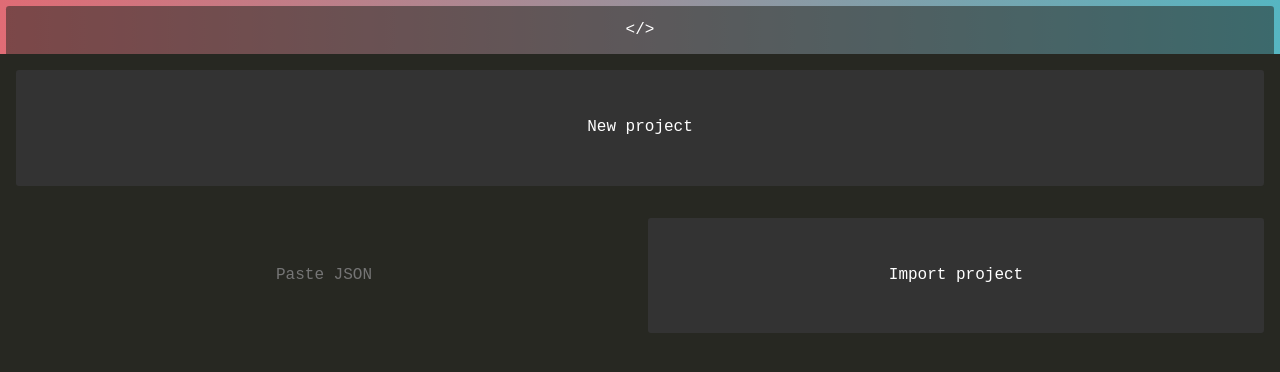
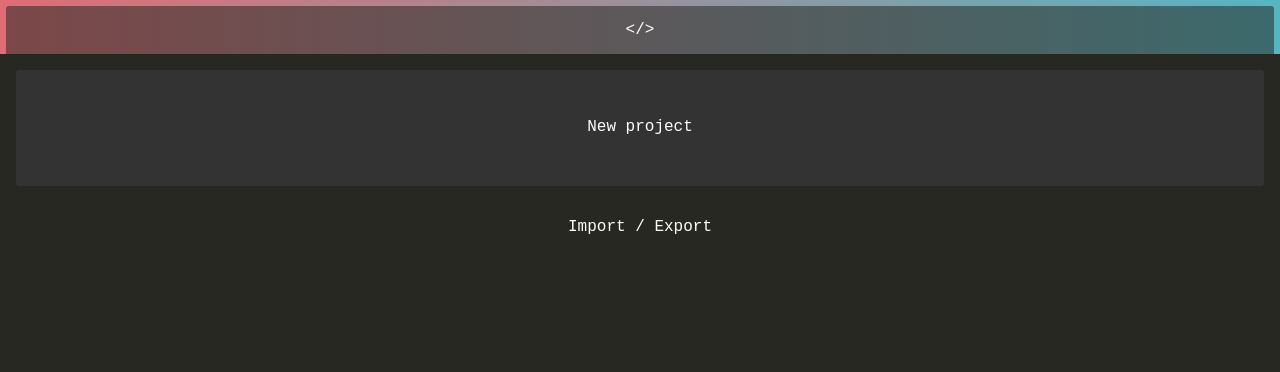
Before and after one commit to liamnewmarch/code-pad, a Vue app: page / in a window 1280 px wide. Shown: the top 372 px of the page. Built offline with nearby package versions, Linux system fonts and the light colour scheme.

Commit message:
Add import/export view, adjust key algo.

```diff
--- a/src/components/Header.vue
+++ b/src/components/Header.vue
@@ -4,8 +4,8 @@ export default {
     isListRoute() {
       return this.$route.name === 'list';
     },
-    isSettingsRoute() {
-      return this.$route.name === 'settings';
+    isImportExportRoute() {
+      return this.$route.name === 'import-export';
     },
   },
 };
@@ -20,6 +20,19 @@ export default {
       <div class="top-nav__item top-nav__item--title">
         &lt;/&gt;
       </div>
+    </nav>
+    <nav
+      v-else-if="isImportExportRoute"
+      class="top-nav"
+    >
+      <RouterLink
+        class="top-nav__item top-nav__item--back"
+        tag="button"
+        :to="{ name: 'list' }"
+      >
+        ←
+      </RouterLink>
+      <div class="top-nav__item top-nav__item--title" />
     </nav>
     <nav
       v-else
--- /dev/null
+++ b/src/components/ImportExport.vue
@@ -0,0 +1,75 @@
+<script>
+import Modal from './Modal.vue';
+
+export default {
+  components: {
+    Modal,
+  },
+  props: {
+    project: {
+      default: null,
+      type: Object,
+    },
+  },
+  data() {
+    return {
+      modalText: '',
+    };
+  },
+  methods: {
+    async exportJSON() {
+      const projects = Object
+        .entries(this.$store.state.projects)
+        .map(([, project]) => project);
+      const json = JSON.stringify(projects);
+      await navigator.clipboard.writeText(json);
+      this.showModal('Projects copied to clipboard.');
+    },
+    async importJSON() {
+      try {
+        const json = await navigator.clipboard.readText();
+        const projects = JSON.parse(json);
+        projects.forEach((project) => {
+          this.$store.dispatch('addProject', project);
+        });
+        this.showModal(`Success! Imported ${projects.length} project(s).`);
+      } catch (error) {
+        this.showModal(`There was an error:\n“${error.message}”`);
+      }
+    },
+    showModal(text) {
+      this.modalText = text;
+      this.$refs.modal.show();
+    },
+  },
+};
+</script>
+
+<template>
+  <section>
+    <h2> Export all projects </h2>
+    <button
+      class="import-export__export-button"
+      @click="exportJSON"
+    >
+      Export to clipboard
+    </button>
+    <h2> Import project(s) </h2>
+    <button
+      class="import-export__import-button"
+      @click="importJSON"
+    >
+      Import from clipboard
+    </button>
+    <Modal
+      ref="modal"
+      :buttons="[{ label: 'Dismiss', value: true }]"
+      :text="modalText"
+    />
+  </section>
+</template>
+
+
+<style>
+
+</style>
--- a/src/components/List.vue
+++ b/src/components/List.vue
@@ -1,30 +1,9 @@
 <script>
-import Modal from './Modal.vue';
-
 export default {
-  components: {
-    Modal,
-  },
-  data() {
-    return {
-      importError: '',
-      json: '',
-    };
-  },
   methods: {
     async add() {
       const key = await this.$store.dispatch('addProject');
       this.$router.push({ name: 'editor', params: { key, type: 'html' } });
-    },
-    async importJSON() {
-      try {
-        const project = JSON.parse(this.json);
-        const key = await this.$store.dispatch('addProject', project);
-        this.$router.push({ name: 'editor', params: { key, type: 'html' } });
-      } catch (error) {
-        this.importError = `There was an error importing the project: “${error.message}”`;
-        this.$refs.modal.show();
-      }
     },
     reverse(object) {
       const reduce = (obj, [key, value]) => Object.assign(obj, { [key]: value });
@@ -53,39 +32,27 @@ export default {
         {{ project.name }}
       </RouterLink>
     </div>
-    <div class="list__import">
-      <input
-        v-model="json"
-        class="list__import-input"
-        placeholder="Paste JSON"
-        type="text"
+    <div class="list__import-export">
+      <RouterLink
+        class="list__import-export-item button"
+        tag="button"
+        :to="{ name: 'import-export' }"
       >
-      <button
-        class="list__import-button"
-        @click="importJSON"
-      >
-        Import project
-      </button>
+        Import / Export
+      </RouterLink>
     </div>
-    <Modal
-      ref="modal"
-      :buttons="[{ label: 'Dismiss', value: true }]"
-      :text="importError"
-    />
   </section>
 </template>
 
 <style>
-.list__items,
-.list__import {
+.list__items {
   display: flex;
   flex-flow: row wrap;
   flex-shrink: 0;
   padding: 1rem 0 0 1rem;
 }
 
-.list__item,
-.list__import-button {
+.list__item {
   background: #444;
   border-radius: .2rem;
   flex: 1 0 8rem;
@@ -94,15 +61,17 @@ export default {
   text-align: center;
 }
 
-.list__item--add,
-.list__import-button {
+.list__item--add {
   background-color: #333;
 }
 
-.list__import-input {
-  flex: 1 0 8rem;
-  margin: 0 1rem 1rem 0;
-  padding: 3rem 1rem;
+.list__import-export {
+  padding: 1em;
   text-align: center;
 }
+
+.list__import-export-item {
+  color: #fff;
+  text-decoration: none;
+}
 </style>
--- a/src/components/Settings.vue
+++ b/src/components/Settings.vue
@@ -13,7 +13,10 @@ export default {
   },
   data() {
     return {
-      modalButtons: [{
+      modalCopiedButtons: [{
+        label: 'Dismiss',
+      }],
+      modalDeleteButtons: [{
         label: 'Cancel',
         value: false,
       }, {
@@ -27,16 +30,13 @@ export default {
     clone() {
       this.$store.dispatch('addProject', this.project);
     },
-    copyToClipboard() {
-      const textarea = document.createElement('textarea');
-      textarea.value = JSON.stringify({ ...this.project });
-      document.body.appendChild(textarea);
-      textarea.select();
-      document.execCommand('copy');
-      document.body.removeChild(textarea);
+    async copyToClipboard() {
+      const json = JSON.stringify([{ ...this.project }]);
+      await navigator.clipboard.writeText(json);
+      this.$refs.modalCopied.show();
     },
     async deleteProject() {
-      const value = await this.$refs.modal.show();
+      const value = await this.$refs.modalDelete.show();
       if (!value) return;
       this.$store.dispatch('deleteProject', { key: this.project.key });
       this.$router.push({ name: 'list' });
@@ -76,8 +76,13 @@ export default {
       </div>
     </div>
     <Modal
-      ref="modal"
-      :buttons="modalButtons"
+      ref="modalCopied"
+      :buttons="modalCopiedButtons"
+      text="Project copied to clipboard."
+    />
+    <Modal
+      ref="modalDelete"
+      :buttons="modalDeleteButtons"
       text="Are you sure you want to delete this project?"
     />
   </section>
--- a/src/config/router.js
+++ b/src/config/router.js
@@ -2,8 +2,9 @@ import Vue from 'vue';
 import VueRouter from 'vue-router';
 
 import Editor from '../components/Editor.vue';
+import ImportExport from '../components/ImportExport.vue';
+import List from '../components/List.vue';
 import Project from '../components/Project.vue';
-import List from '../components/List.vue';
 import Result from '../components/Result.vue';
 import Settings from '../components/Settings.vue';
 
@@ -13,6 +14,10 @@ const routes = [{
   component: List,
   name: 'list',
   path: '/',
+}, {
+  component: ImportExport,
+  name: 'import-export',
+  path: '/import-export',
 }, {
   component: Project,
   name: 'project',
--- a/src/config/store.js
+++ b/src/config/store.js
@@ -5,7 +5,7 @@ import { loadState, saveState } from './persistance';
 
 Vue.use(Vuex);
 
-const createKey = () => Math.floor(new Date() / 1000).toString(36);
+const createKey = () => Math.random().toString(36).substr(2, 9);
 
 const defaults = {
   css: 'html {\n  background-color: #272822;\n  color: #fff;\n}\n',
```
